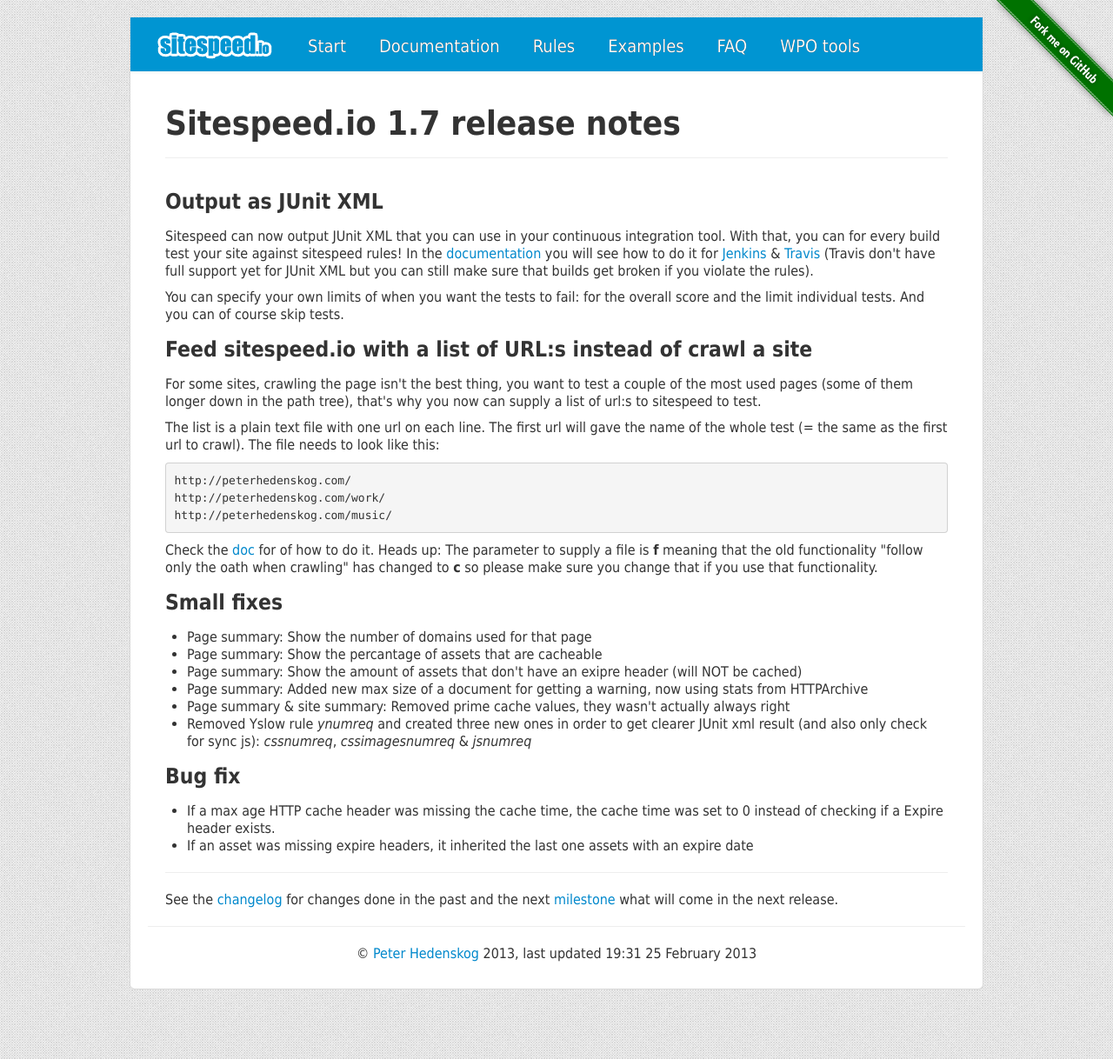
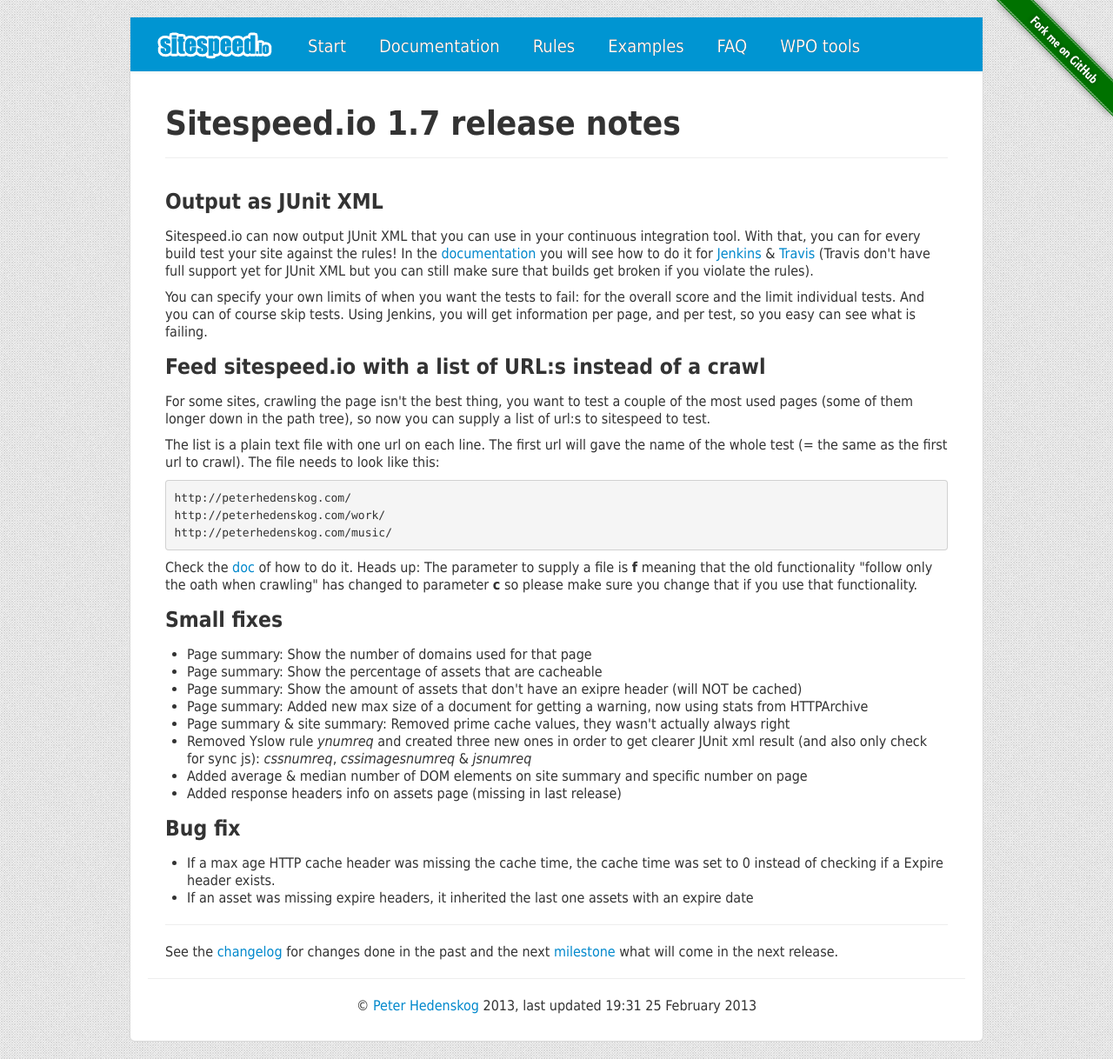
Before and after one commit to krosti/doc.sitespeed.io, a Jekyll site: the page built from release-notes/1.7/index.html, in a window 1280 px wide. Shown: the whole page at 87% size. Built offline with Jekyll 4.4.1, drawn with Linux system fonts in a browser that asks for light colours.

Commit message:
spelling

```diff
--- a/release-notes/1.7/index.html
+++ b/release-notes/1.7/index.html
@@ -13,15 +13,15 @@
 </div>
 
 <h3>Output as JUnit XML</h3>
-<p>Sitespeed can now output JUnit XML that you can use in your continuous integration tool. With that, you can for every build test your site against
-sitespeed rules! In the  <a href="/documentation/#junit">documentation</a> you will see how to do it for <a href="/documentation/#jenkins">Jenkins</a> & <a href="/documentation/#travis">Travis</a> (Travis don't have full support yet for JUnit XML but you can still make sure that builds get broken if you violate the rules).
+<p>Sitespeed.io can now output JUnit XML that you can use in your continuous integration tool. With that, you can for every build test your site against
+the rules! In the  <a href="/documentation/#junit">documentation</a> you will see how to do it for <a href="/documentation/#jenkins">Jenkins</a> & <a href="/documentation/#travis">Travis</a> (Travis don't have full support yet for JUnit XML but you can still make sure that builds get broken if you violate the rules).
 </p>
 <p>
-You can specify your own limits of when you want the tests to fail: for the overall score and the limit individual tests. And you can of course skip tests.
+You can specify your own limits of when you want the tests to fail: for the overall score and the limit individual tests. And you can of course skip tests. Using Jenkins, you will get information per page, and per test, so you easy can see what is failing.
 </p>
 
-<h3>Feed sitespeed.io with a list of URL:s instead of crawl a site</h3>
-<p>For some sites, crawling the page isn't the best thing, you want to test a couple of the most used pages (some of them longer down in the path tree), that's why you now can supply a list of url:s to sitespeed to test.
+<h3>Feed sitespeed.io with a list of URL:s instead of a crawl</h3>
+<p>For some sites, crawling the page isn't the best thing, you want to test a couple of the most used pages (some of them longer down in the path tree), so now you can supply a list of url:s to sitespeed to test.
 </p>
 <p>The list is a plain text file with one url on each line. The first url will gave the name of the whole test (= the same as the first url to crawl). The file needs to look like this:
 </p>
@@ -30,16 +30,18 @@
 http://peterhedenskog.com/work/
 http://peterhedenskog.com/music/
 </pre>
-Check the <a href="/documentation/#run">doc</a> for of how to do it. Heads up: The parameter to supply a file is <strong>f</strong> meaning that the old functionality "follow only the oath when crawling" has changed to <strong>c</strong> so please make sure you change that if you use that functionality.
+Check the <a href="/documentation/#run">doc</a> of how to do it. Heads up: The parameter to supply a file is <strong>f</strong> meaning that the old functionality "follow only the oath when crawling" has changed to parameter <strong>c</strong> so please make sure you change that if you use that functionality.
 
 <h3>Small fixes</h3>
 <ul>
 <li>Page summary: Show the number of domains used for that page</li>
-<li>Page summary: Show the percantage of assets that are cacheable</li>
+<li>Page summary: Show the percentage of assets that are cacheable</li>
 <li>Page summary: Show the amount of assets that don't have an exipre header (will NOT be cached)</li>
 <li>Page summary: Added new max size of a document for getting a warning, now using stats from HTTPArchive</li>
 <li>Page summary & site summary: Removed prime cache values, they wasn't actually always right</li>
 <li>Removed Yslow rule <em>ynumreq</em> and created three new ones in order to get clearer JUnit xml result (and also only check for sync js): <em>cssnumreq</em>, <em>cssimagesnumreq</em> & <em>jsnumreq</em></li>
+<li>Added average & median number of DOM elements on site summary and specific number on page</li>
+<li>Added response headers info on assets page (missing in last release)</li>
 </ul>
 
 
@@ -52,5 +54,5 @@
 </p>
 <hr>
 <p>
-See the <a href="https://github.com/soulgalore/sitespeed.io/blob/master/CHANGELOG">changelog</a> for changes done in the past and the next <a href="https://github.com/soulgalore/sitespeed.io/issues?milestone=16&state=open">milestone</a> what will come in the next release.
+See the <a href="https://github.com/soulgalore/sitespeed.io/blob/master/CHANGELOG">changelog</a> for changes done in the past and the next <a href="https://github.com/soulgalore/sitespeed.io/issues?milestone=17&state=open">milestone</a> what will come in the next release.
 </p>
```
